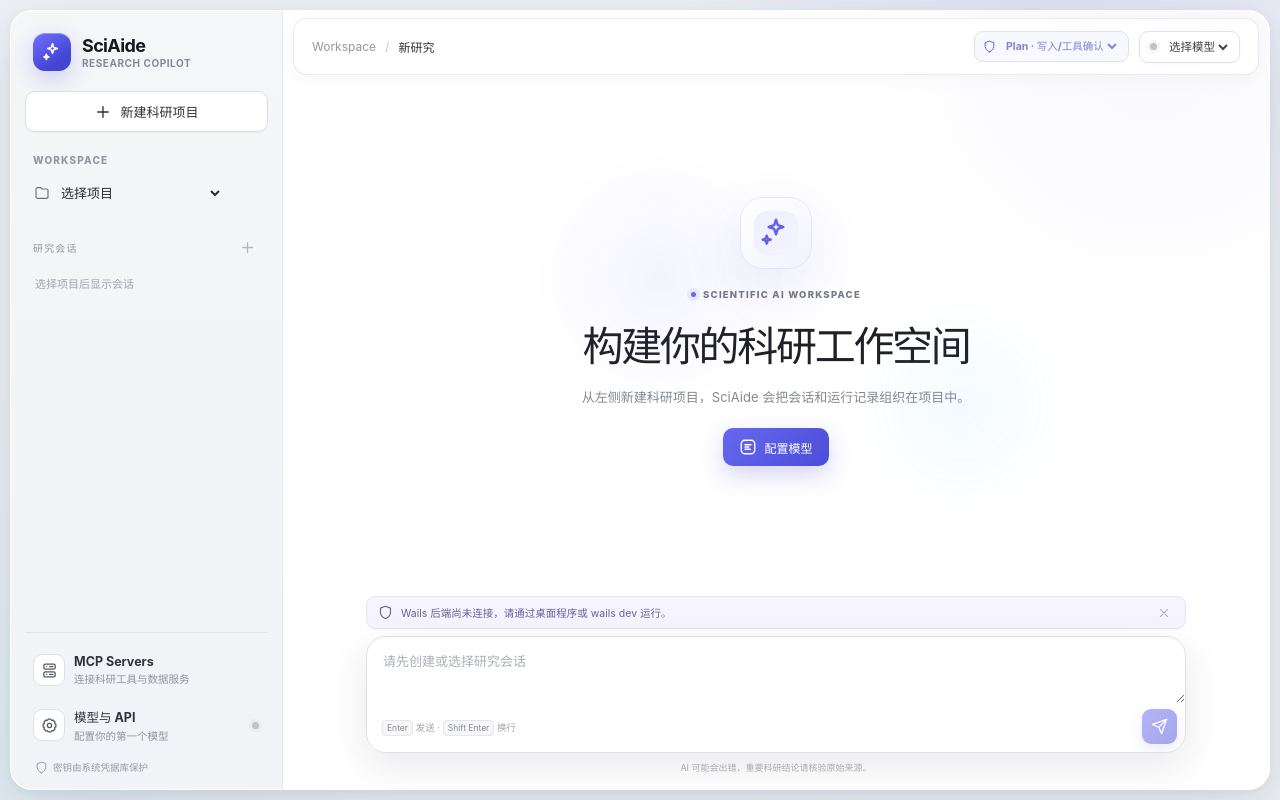
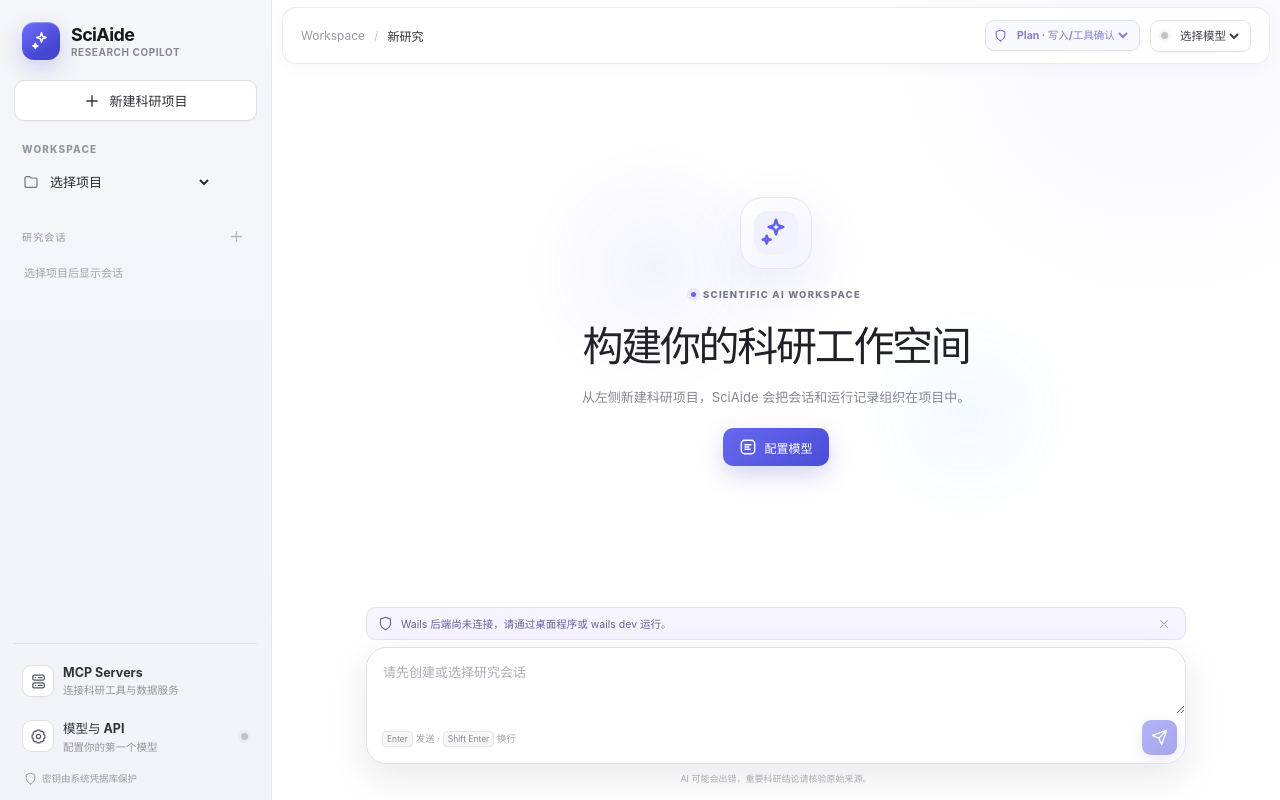
Before and after one commit to wangh00/SciAide, a React (Vite) app in the folder frontend/: page / in a window 1280 px wide. Built offline with nearby package versions, Linux system fonts and the light colour scheme.

Commit message:
fix: remove inset application frame

```diff
--- a/frontend/src/styles.css
+++ b/frontend/src/styles.css
@@ -13,14 +13,14 @@
 }
 
 * { box-sizing: border-box; }
-html { min-height: 100%; background: #e9edf4; }
-body { margin: 0; min-width: 960px; min-height: 100vh; padding: 10px; overflow: hidden; background: radial-gradient(circle at 82% -5%, rgba(93,94,225,.10), transparent 28%), radial-gradient(circle at 2% 94%, rgba(47,170,205,.07), transparent 26%), #edf0f5; }
+html { min-height: 100%; background: #fff; }
+body { margin: 0; min-width: 960px; min-height: 100vh; overflow: hidden; background: #fff; }
 button, input, select, textarea { font: inherit; }
 button { cursor: pointer; }
 button:disabled { cursor: not-allowed; opacity: .5; }
 svg { flex: 0 0 auto; }
 
-.app-shell { display: grid; grid-template-columns: 272px minmax(0, 1fr); height: calc(100vh - 20px); overflow: hidden; border: 1px solid rgba(255,255,255,.85); border-radius: 22px; background: rgba(255,255,255,.96); box-shadow: 0 24px 70px rgba(34,40,60,.13), 0 2px 8px rgba(34,40,60,.05); }
+.app-shell { display: grid; grid-template-columns: 272px minmax(0, 1fr); height: 100vh; overflow: hidden; background: #fff; }
 .sidebar { position: relative; display: flex; min-width: 0; flex-direction: column; padding: 22px 14px 15px; color: #202127; background: linear-gradient(180deg, #f5f6f8, #f1f3f6); border-right: 1px solid #e4e7ec; }
 .logo { display: flex; align-items: center; gap: 11px; padding: 0 8px 20px; }
 .logo > span { display: grid; place-items: center; width: 38px; height: 38px; border-radius: 12px; color: #fff; background: linear-gradient(145deg, #6f70ff, #4545d3 72%); box-shadow: 0 8px 22px rgba(78, 78, 218, .24), inset 0 1px rgba(255,255,255,.34); }
```
